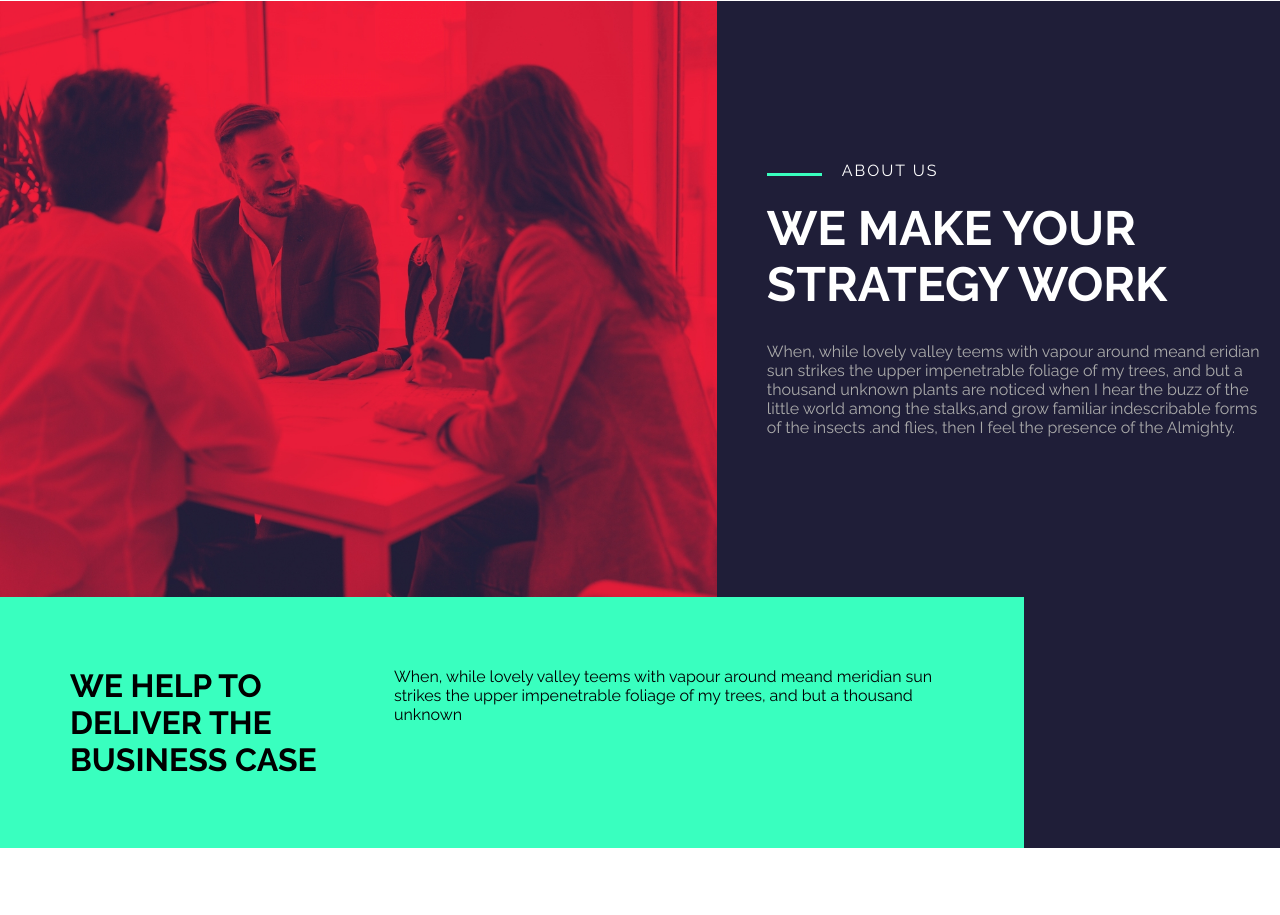
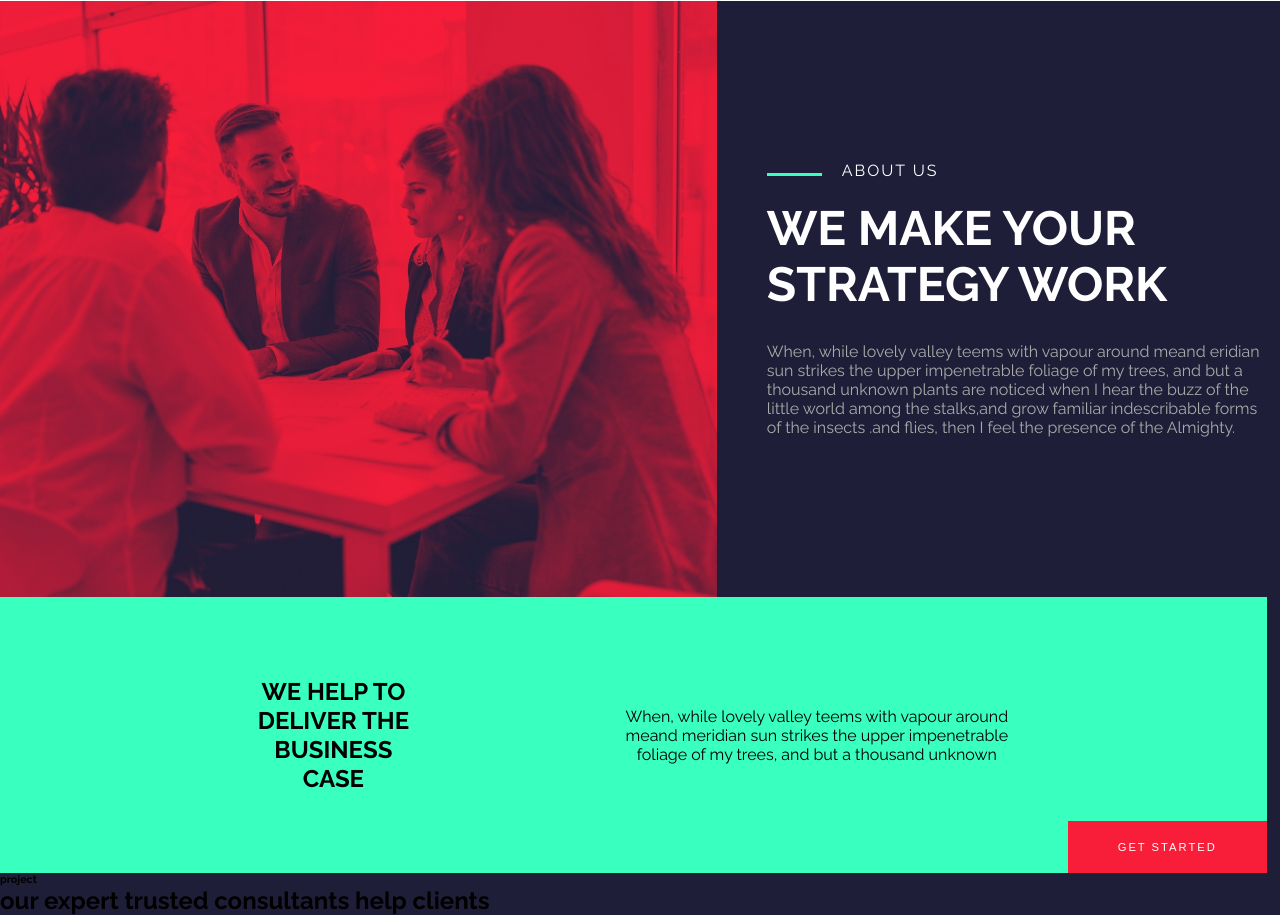
Before and after one commit to IacopoGhilardi/proj-html-vuejs, a website: page index.html in a window 1280 px wide. Shown: the part 1673-2588 px from the top of the page. Before the commit the page ends 2521 px from the top, so only its background shows below. Drawn offline with nearby package versions, Linux system fonts and the light colour scheme; a web font is replaced by a local one.

Commit message:
green banner fatto

```diff
--- a/index.html
+++ b/index.html
@@ -101,6 +101,7 @@
 
         <section class="main-darkblue-back">
 
+            <!-- about -->
             <div class="about">
                 <div class="about_description">
                     <h6>about us</h6>
@@ -108,9 +109,28 @@
                     <p>When, while lovely valley teems with vapour around meand eridian sun strikes the upper impenetrable foliage of my trees, and but a thousand unknown plants are noticed when I hear the buzz of the little world among the stalks,and grow familiar indescribable forms of the insects .and flies, then I feel the presence of the Almighty.</p>
                 </div>
             </div>
+            <!-- green banner -->
             <div class="green_banner">
-                <h3>we help to deliver the business case</h3>
-                <p>When, while lovely valley teems with vapour around meand meridian sun strikes the upper impenetrable foliage of my trees, and but a thousand unknown                </p>
+                <div>
+                    <h3>we help to deliver the business case</h3>
+                </div>
+                <div>
+                    <p>When, while lovely valley teems with vapour around meand meridian sun strikes the upper impenetrable foliage of my trees, and but a thousand unknown                </p>
+                </div>
+                <button>get started</button>
+            </div>
+
+            <div>
+                <div>
+                    <h6>project</h6>
+                    <h2>our expert trusted consultants help clients</h2>
+                </div>
+
+                <div>
+                    <div></div>
+                    <div></div>
+                    <div></div>
+                </div>
             </div>
 
         </section>
--- a/scss/partials/_main.scss
+++ b/scss/partials/_main.scss
@@ -102,12 +102,34 @@
     .green_banner {
         position: relative;
         background-color: $greenBackground;
-        width: 80%;
+        width: calc(56% + 550px);
         display: flex;
-        padding: 70px;
-        h3 {
-            font-size: 2rem;
+        justify-content: center;
+        align-items: center;
+        padding: 30px 200px;
+        div {
+            max-width: 500px;
+            padding: 50px;
+            text-align: center;
+            h3 {
+                font-size: 1.5rem;
+                @include uppercase;
+                margin-right: 100px;
+            }
+        }
+        button {
+            position: absolute;
+            bottom: 0;
+            right: 0;
+            background-color: $primaryRed;
+            padding: 20px 50px;
+            outline: none;
+            border: none;
+            font-size: .7rem;
+            color: white;
+            letter-spacing: 2px;
             @include uppercase;
         }
+
     }
 }
```
Also changed, not shown: css/app.css.
